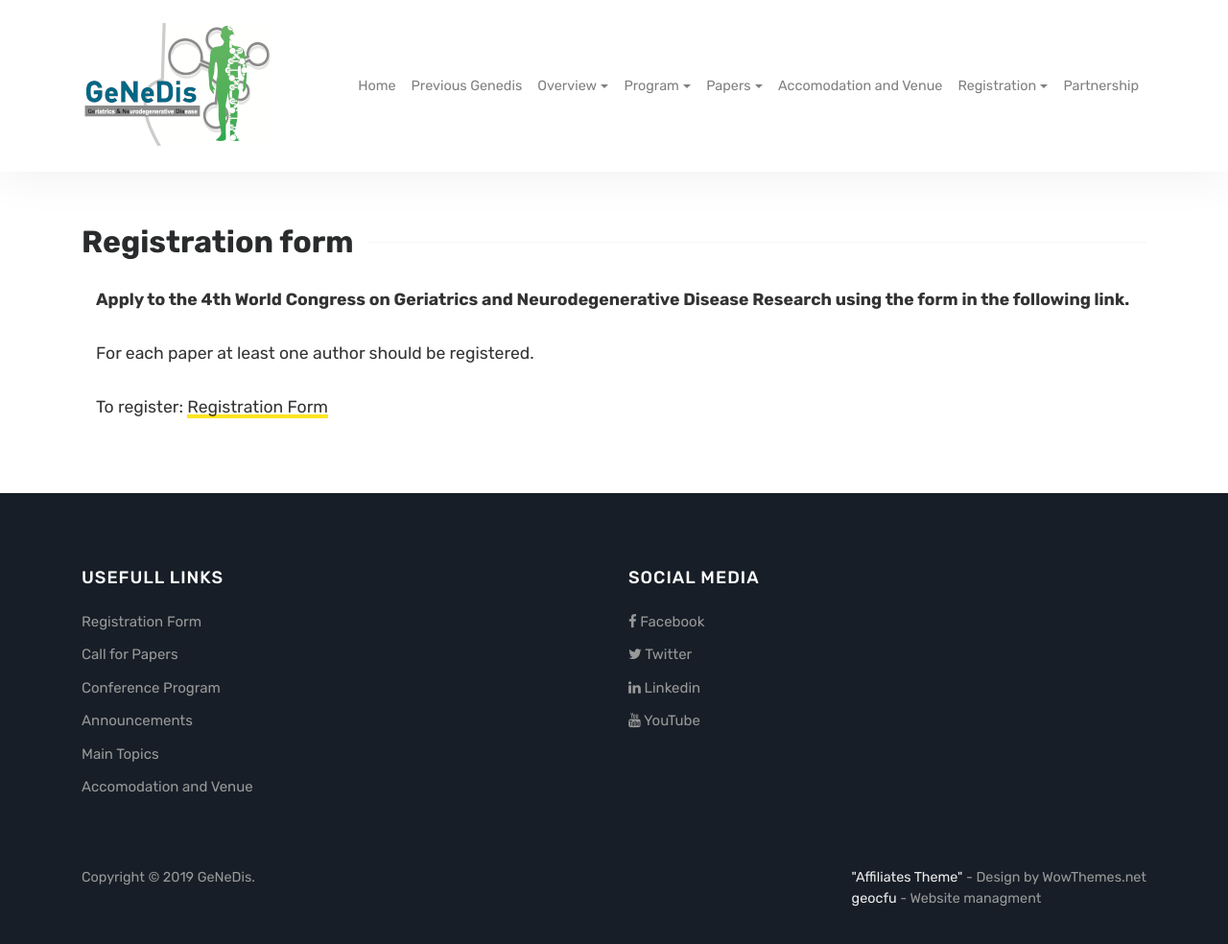
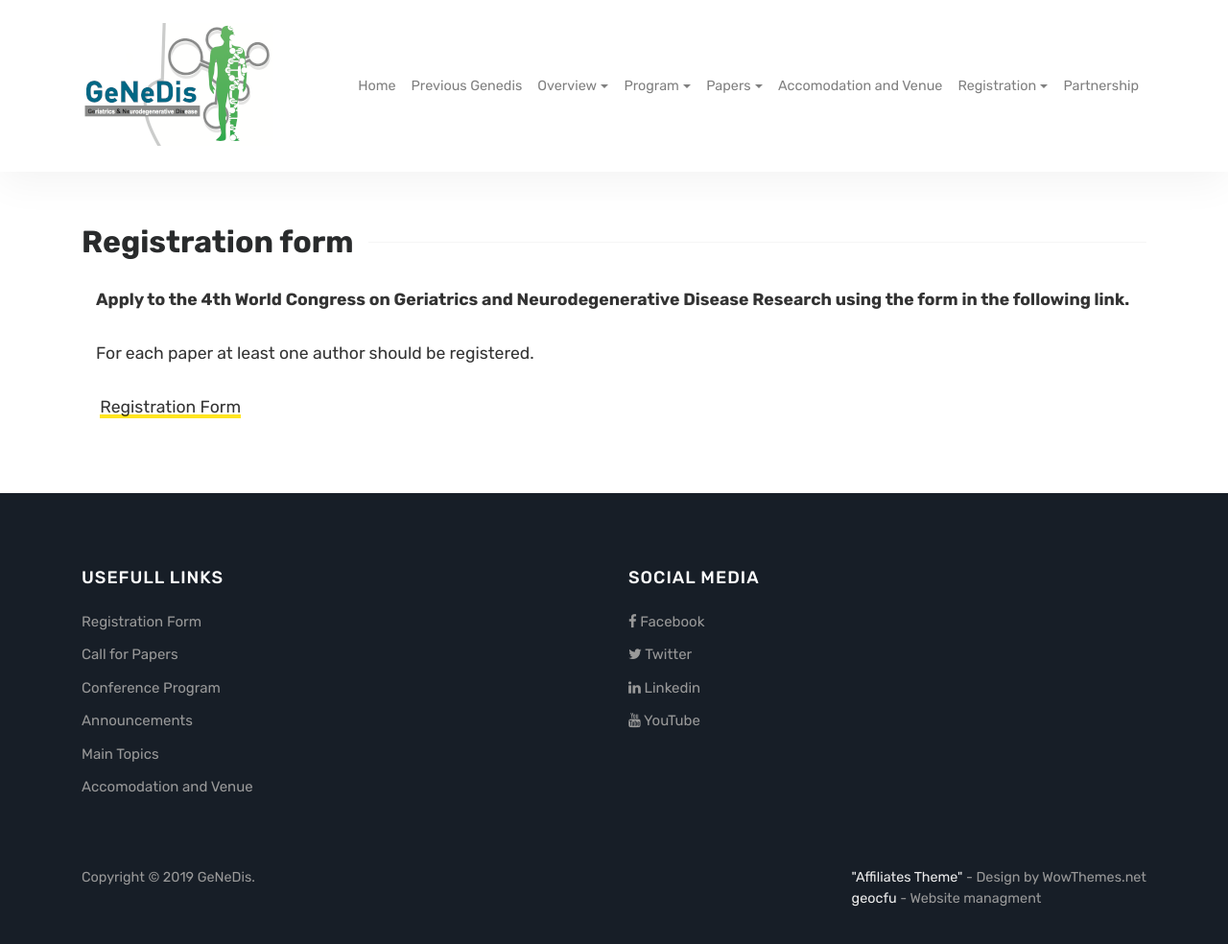
Before and after one commit to Covide-1797/genedis, a Jekyll site: the page built from pages/registration-from.html, in a window 1280 px wide and 993 px high. Shown: the top 984 px of the window at 96% size. Built offline with Jekyll 4.4.1, drawn with Linux system fonts in a browser that asks for light colours.

Commit message:
Update registration-from.html

```diff
--- a/pages/registration-from.html
+++ b/pages/registration-from.html
@@ -9,7 +9,7 @@ title: Registration form
             <p><b>Apply to the 4th World Congress on Geriatrics and Neurodegenerative Disease Research using the form in the following link.</b></p>
             <p>For each paper at least one author should be registered.</p>
             <p>
-                To register:&nbsp;<a
+                &nbsp;<a
                     href="https://docs.google.com/forms/d/e/1FAIpQLSf2kU6bTfmAGVkvjdg7y4Y6p-QzV4pjFwTDasRx-5rtbu1qVg/viewform">Registration Form</a>
                 <br>
         </div>
```
